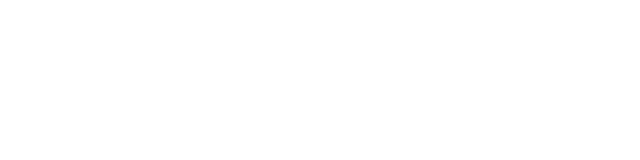
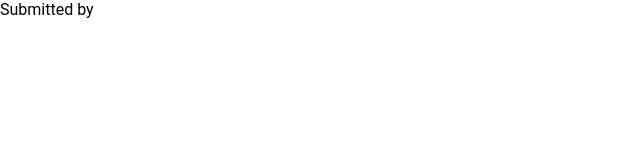
Before and after one commit to sh0la/chirp, a React (Create React App) app: page / in a window 1280 px wide. Shown: the top 160 px of the page, without its empty margins (0-640 px from the left). Built offline with nearby package versions, Linux system fonts and the light colour scheme.

Commit message:
Pass data model to the Timeline

```diff
--- a/src/Page.js
+++ b/src/Page.js
@@ -12,6 +12,39 @@
   constructor(props) {
     super(props);
     console.log(props)
+
+    this.state = {
+      dataStream: [
+        {
+        id: Date.now(),
+        date: new Date(),
+        name: 'Paul',
+        avatarUrl: './images/boy.jpg',
+        comment: ['hi','what is a nice', 'going to the beach'],
+        likes: 0,
+        emoticon: ['lol','hi','sad'],
+
+      },
+       {id: Date.now(),
+        date: new Date(),
+        name: 'Koby',
+        avatarUrl: './images/cat.jpg',
+        comment: ['hi','what is a nice', 'going to the beach'],
+        likes: 0,
+        emoticon: ['lol','hi','sad'],
+      },
+      { id: Date.now(),
+        date: new Date(),
+        name: 'Lobs',
+        avatarUrl: './images/girl.jpg',
+        comment: ['hi','what is a nice', 'going to the beach'],
+        likes: 0,
+        emoticon: ['lol','hi','sad']
+      }
+      ],
+    }
+
+
     // this.state ={
     //   users : this.props.userArray
     // }
@@ -21,19 +54,19 @@
 
 
   render() {
-  console.log(this.props.userArray)
-    return(<div></div>)
-      {/* <div>
-        <Header />
+  //console.log(this.props.userArray)
+    return(
+      <div>
+        {/* <Header />
         <Navbar />
         <LeftNavBar />
         <RightNavBar />
-        <Postform />
-        <Timeline name={this.props.name}
-                  avatarUrl={this.props.avatar}
+        <Postform /> */}
+        <Timeline
+          stream={this.state.dataStream}
         />
-      </div> */}
-
+      </div>
+    )
 
 
 
```
